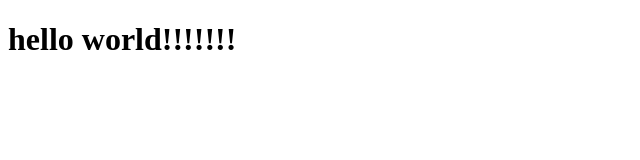
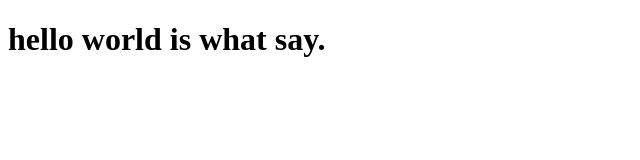
Before and after one commit to Dawked/coursera-test, a plain HTML site: page site/index.html in a window 1280 px wide. Shown: the whole page, without its empty margins (0-640 px from the left). Drawn offline with Linux system fonts and the light colour scheme.

Commit message:
Read me mod

```diff
--- a/site/index.html
+++ b/site/index.html
@@ -4,6 +4,6 @@
 	<title>Hello World !</title>
 </head>
 <body>
-<h1>hello world!!!!!!!</h1>
+<h1>hello world is what say.</h1>
 </body>
 </html>
```
Also changed, not shown: 1 other file.
